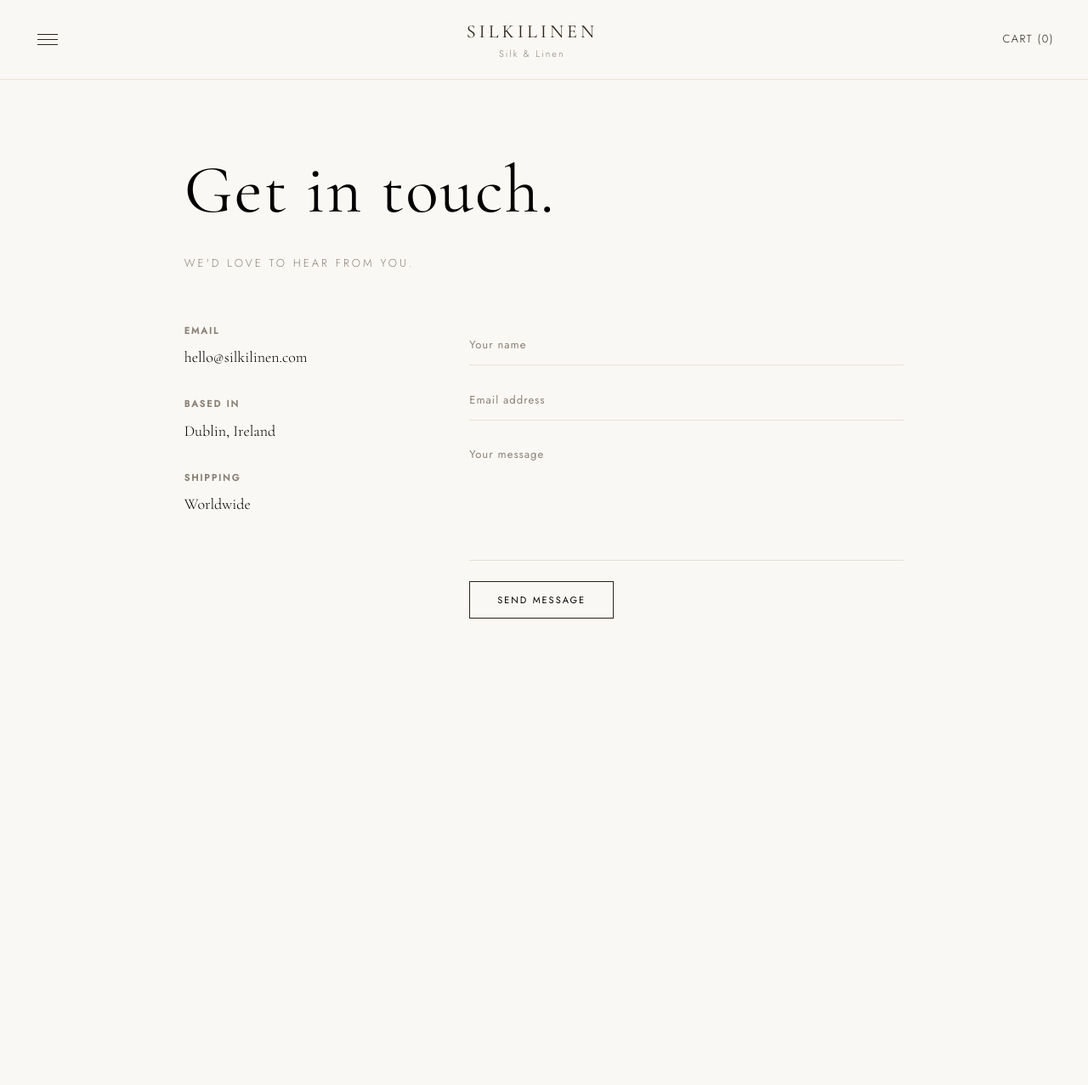
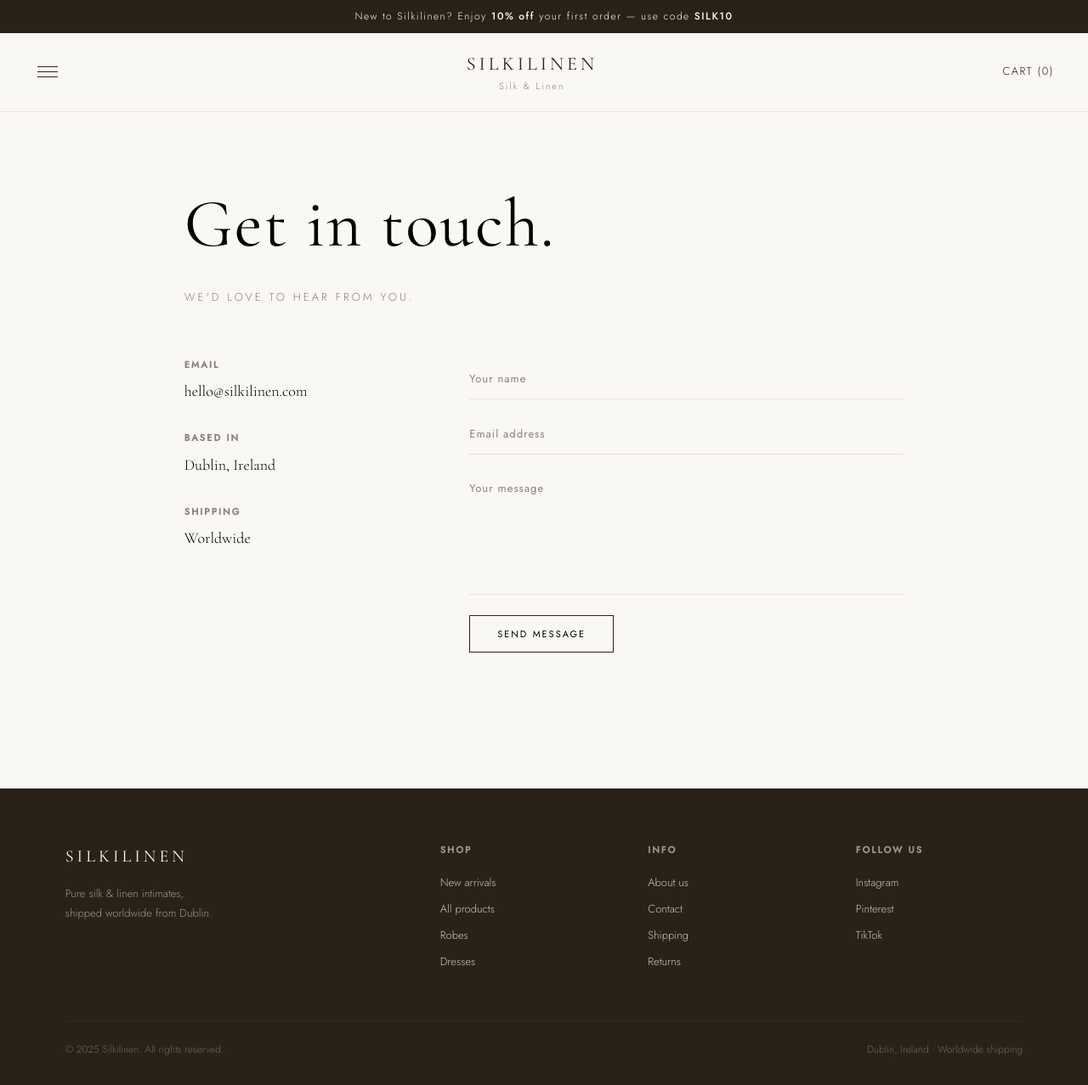
Before and after one commit to Grygorii/SILKILINEN, a Next.js app in the folder frontend/: page /contact in a window 1280 px wide. Shown: the whole page at 85% size. Before the commit the page ends 808 px from the top, so only its background shows below. Built offline with nearby package versions, Linux system fonts and the light colour scheme.

Commit message:
footer and announcement bar completed

```diff
--- a/frontend/app/globals.css
+++ b/frontend/app/globals.css
@@ -21,5 +21,5 @@ body {
   overflow-x: hidden;
 }
 body {
-  padding-top: 80px;
+  padding-top: 120px;
 }
--- a/frontend/app/layout.tsx
+++ b/frontend/app/layout.tsx
@@ -1,11 +1,13 @@
 import type { Metadata } from "next";
+import AnnouncementBar from "@/components/AnnouncementBar";
 import Navbar from "@/components/Navbar";
+import Footer from "@/components/Footer";
 import { CartProvider } from "@/context/CartContext";
 import "./globals.css";
 
 export const metadata: Metadata = {
   title: "Silkilinen — Pure Silk & Linen Intimates",
-  description: "Handpicked silk and linen intimates, shipped worldwide from Ireland.",
+  description: "Handpicked silk and linen intimates, shipped worldwide from Dublin, Ireland.",
 };
 
 export default function RootLayout({
@@ -20,8 +22,10 @@ export default function RootLayout({
       </head>
       <body>
         <CartProvider>
+          <AnnouncementBar />
           <Navbar />
           {children}
+          <Footer />
         </CartProvider>
       </body>
     </html>
--- /dev/null
+++ b/frontend/components/AnnouncementBar.module.css
@@ -0,0 +1,17 @@
+.bar {
+  background: var(--dark);
+  color: var(--warm-white);
+  text-align: center;
+  padding: 10px 20px;
+  font-size: 12px;
+  letter-spacing: 1.5px;
+  position: fixed;
+  top: 0;
+  left: 0;
+  right: 0;
+  z-index: 150;
+}
+
+.bar strong {
+  font-weight: 500;
+}
--- /dev/null
+++ b/frontend/components/AnnouncementBar.tsx
@@ -0,0 +1,9 @@
+import styles from './AnnouncementBar.module.css';
+
+export default function AnnouncementBar() {
+  return (
+    <div className={styles.bar}>
+      <p>New to Silkilinen? Enjoy <strong>10% off</strong> your first order — use code <strong>SILK10</strong></p>
+    </div>
+  );
+}
--- /dev/null
+++ b/frontend/components/Footer.module.css
@@ -0,0 +1,61 @@
+.footer {
+  background: var(--dark);
+  color: var(--warm-white);
+  padding: 64px 6% 32px;
+  margin-top: 80px;
+}
+
+.inner {
+  display: grid;
+  grid-template-columns: 2fr 1fr 1fr 1fr;
+  gap: 48px;
+  margin-bottom: 48px;
+}
+
+.brand h3 {
+  font-family: 'Cormorant Garamond', Georgia, serif;
+  font-size: 20px;
+  font-weight: 400;
+  letter-spacing: 4px;
+  margin-bottom: 16px;
+}
+
+.brand p {
+  font-size: 13px;
+  color: #9a9690;
+  line-height: 1.8;
+}
+
+.col h4 {
+  font-size: 11px;
+  letter-spacing: 2px;
+  text-transform: uppercase;
+  color: #9a9690;
+  margin-bottom: 20px;
+}
+
+.col a {
+  display: block;
+  font-size: 13px;
+  color: #c8c4be;
+  text-decoration: none;
+  margin-bottom: 10px;
+  transition: color 0.2s ease;
+}
+
+.col a:hover {
+  color: var(--warm-white);
+}
+
+.bottom {
+  border-top: 1px solid #2e2b27;
+  padding-top: 24px;
+  display: flex;
+  justify-content: space-between;
+  align-items: center;
+}
+
+.bottom p {
+  font-size: 12px;
+  color: #6a6660;
+}
--- /dev/null
+++ b/frontend/components/Footer.tsx
@@ -0,0 +1,38 @@
+import styles from './Footer.module.css';
+
+export default function Footer() {
+  return (
+    <footer className={styles.footer}>
+      <div className={styles.inner}>
+        <div className={styles.brand}>
+          <h3>SILKILINEN</h3>
+          <p>Pure silk & linen intimates,<br />shipped worldwide from Dublin.</p>
+        </div>
+        <div className={styles.col}>
+          <h4>Shop</h4>
+          <a href="/shop">New arrivals</a>
+          <a href="/shop">All products</a>
+          <a href="/shop?category=robes">Robes</a>
+          <a href="/shop?category=dresses">Dresses</a>
+        </div>
+        <div className={styles.col}>
+          <h4>Info</h4>
+          <a href="/about">About us</a>
+          <a href="/contact">Contact</a>
+          <a href="#">Shipping</a>
+          <a href="#">Returns</a>
+        </div>
+        <div className={styles.col}>
+          <h4>Follow us</h4>
+          <a href="#">Instagram</a>
+          <a href="#">Pinterest</a>
+          <a href="#">TikTok</a>
+        </div>
+      </div>
+      <div className={styles.bottom}>
+        <p>© 2025 Silkilinen. All rights reserved.</p>
+        <p>Dublin, Ireland · Worldwide shipping</p>
+      </div>
+    </footer>
+  );
+}
--- a/frontend/components/Navbar.module.css
+++ b/frontend/components/Navbar.module.css
@@ -1,6 +1,6 @@
 .nav {
   position: fixed;
-  top: 0;
+  top: 38px;
   left: 0;
   right: 0;
   display: flex;
```
